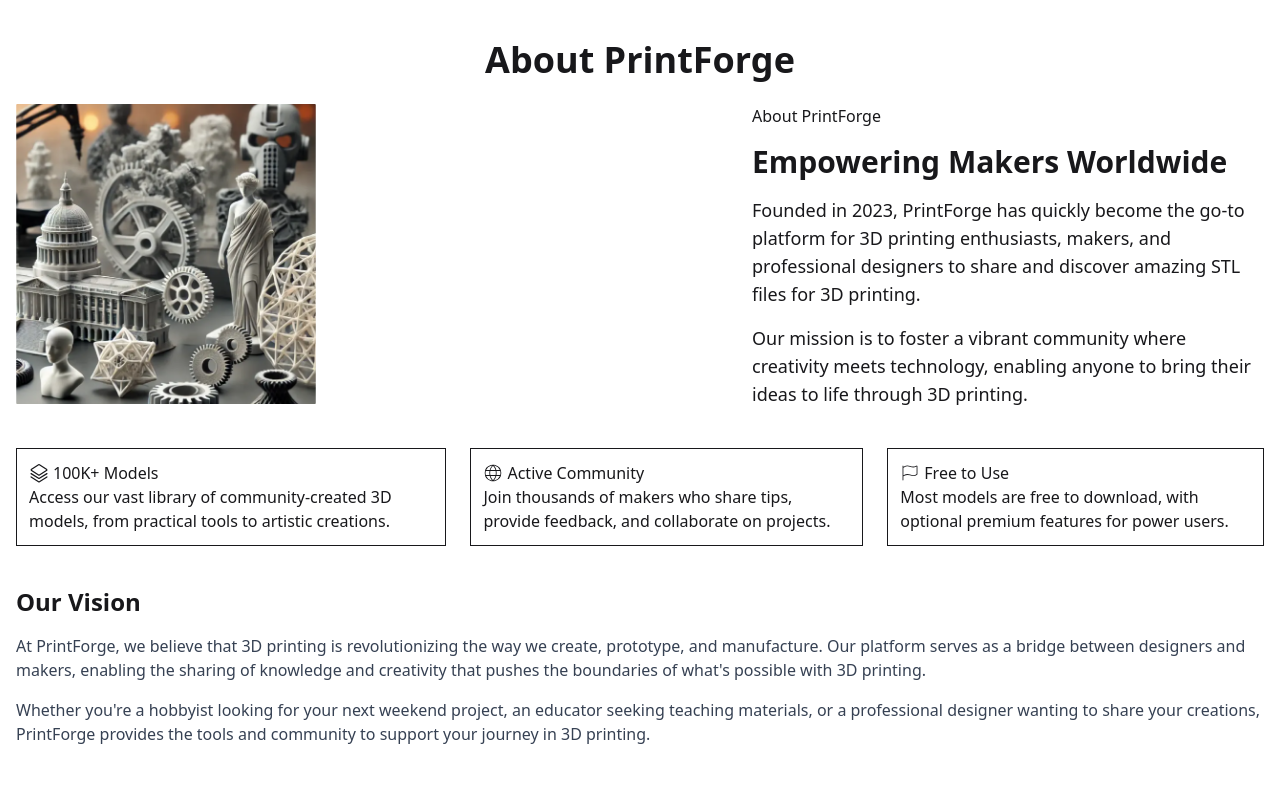
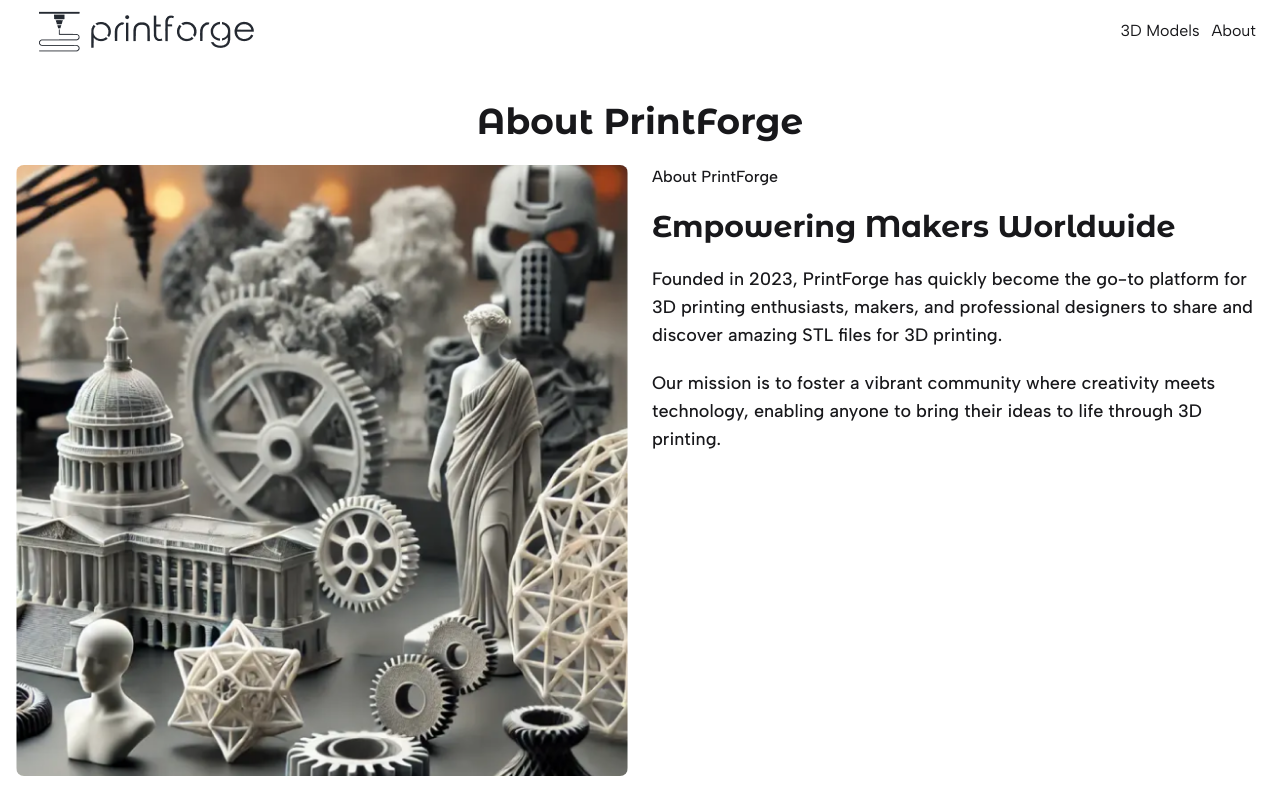
Before and after one commit to amirsayeed/Print-Forge, a Next.js app: page /about in a window 1280 px wide. Shown: the top 800 px of the page. Built offline with nearby package versions, Linux system fonts and the light colour scheme.

Commit message:
navbar added and implemented font and image optimization technique

```diff
--- a/app/about/page.jsx
+++ b/app/about/page.jsx
@@ -2,6 +2,7 @@ import Image from 'next/image'
 import React from 'react'
 import { CiFlag1, CiGlobe } from 'react-icons/ci'
 import { GoStack } from 'react-icons/go'
+import aboutImage from "@/public/about.png"
 
 export default function AboutPage() {
   return (
@@ -10,14 +11,15 @@ export default function AboutPage() {
             About PrintForge
         </h1>
         <div className='flex flex-col md:flex-row items-start justify-between gap-6'>
-            <div>
-                <Image src="/about.png"
+            <div className='flex-1'>
+                <Image src={aboutImage}
                 alt='About printforge image'
-                width={300}
-                height={300}
+                width={628}
+                height={627}
+                className='rounded-lg'
                 />
             </div>
-            <div className='max-w-lg space-y-4'>
+            <div className='flex-1 space-y-5'>
                 <p className='text-base font-medium'>About PrintForge</p>
                 <h2 className='text-3xl font-bold'>Empowering Makers Worldwide</h2>
                 <p className='text-lg font-medium'>Founded in 2023, PrintForge has quickly become the go-to platform for 3D printing enthusiasts, makers, and professional designers to share and discover amazing STL files for 3D printing.</p>
@@ -25,21 +27,21 @@ export default function AboutPage() {
             </div>
         </div>
         <div className='flex flex-col md:flex-row items-center justify-around gap-6 mt-10'>
-            <div className='border p-3'>
+            <div className='border p-3 rounded-lg'>
                 <div className='flex items-center gap-1'>
                     <span><GoStack size={20} /></span>
                     <h3 className='text-base font-medium'>100K+ Models</h3>
                 </div>
                 <p>Access our vast library of community-created 3D models, from practical tools to artistic creations.</p>
             </div>
-            <div className='border p-3'>
+            <div className='border p-3 rounded-lg'>
                 <div className='flex items-center gap-1'>
                     <span><CiGlobe size={20} /></span>
                     <h3 className='text-base font-medium'>Active Community</h3>
                 </div>
                 <p>Join thousands of makers who share tips, provide feedback, and collaborate on projects.</p>
             </div>
-            <div className='border p-3'>
+            <div className='border p-3 rounded-lg'>
                 <div className='flex items-center gap-1'>
                     <span><CiFlag1 size={20} /></span>
                     <h3 className='text-base font-medium'>Free to Use</h3>
--- a/app/globals.css
+++ b/app/globals.css
@@ -1,2 +1,7 @@
 @import "tailwindcss";
 @plugin "daisyui";
+
+
+h1,h2,h3,h4,h5,h6 {
+    font-family: var(--font-montserrat-alternates);
+}
--- a/app/layout.tsx
+++ b/app/layout.tsx
@@ -1,4 +1,20 @@
+import Link from "next/link";
 import "./globals.css";
+import {Albert_Sans, Montserrat_Alternates} from "next/font/google";
+import logo from "@/public/Artboard1.png";
+import Image from "next/image";
+
+const albertSans = Albert_Sans({
+  subsets: ["latin"],
+  display: "swap"
+})
+
+const montserratAlternates = Montserrat_Alternates({
+  subsets: ["latin"],
+  display: "swap",
+  weight: ["100","200","300","400","500","600","700","800","900"],
+  variable: "--font-montserrat-alternates"
+})
 
 export default function RootLayout({
   children,
@@ -7,7 +23,18 @@ export default function RootLayout({
 }>) {
   return (
     <html lang="en" data-theme="light">
-      <body>
+      <body className={`${albertSans.className} ${montserratAlternates.variable}`}>
+        <header className="px-6">
+          <nav className="flex items-center justify-between">
+            <Image src={logo} alt="logo image"
+            width={240}
+            height={61} />
+            <ul className="flex gap-3">
+              <li><Link href='/'>3D Models</Link></li>
+              <li><Link href='/about'>About</Link></li>
+            </ul>
+          </nav>
+        </header>
         {children}
       </body>
     </html>
```
Also changed, not shown: public/Artboard1.png (added).
